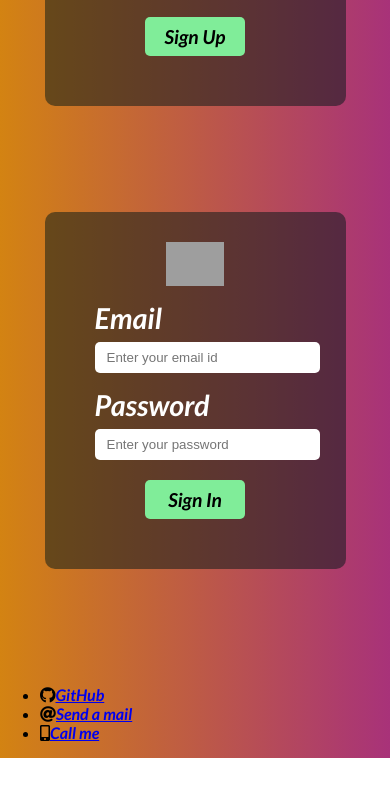
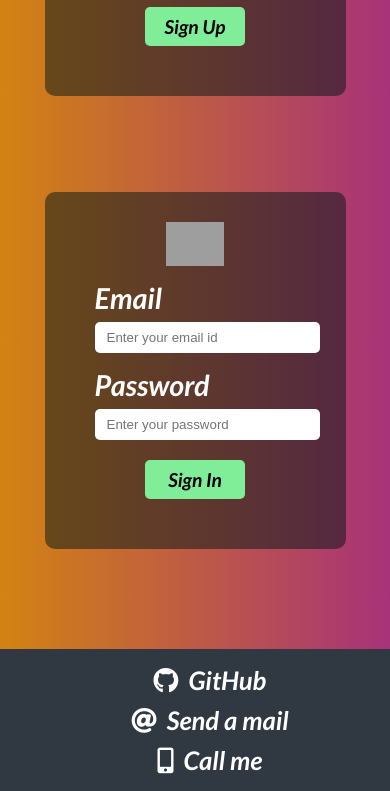
Before and after one commit to HimanshuMamgai/BookBus, a plain HTML site: page signin.html in a window 390 px wide. Shown: the part 674-1465 px from the top of the page. Before the commit the page ends 1432 px from the top, so only its background shows below. Drawn offline with Linux system fonts and the light colour scheme; grey boxes are pictures that could not be loaded.

Commit message:
Update signin.css

```diff
--- a/signin.css
+++ b/signin.css
@@ -116,6 +116,34 @@ hr {
     height: 60vh;
 }
 
+footer {
+    background-color: #303841;;
+    display: flex;
+    justify-content: space-around;
+    width: 100%;
+    height: 10vh;
+    position: relative;
+    bottom: 0;
+}
+
+.footer-links ul li {
+    list-style: none;
+    display: inline;
+    margin: 10px;
+}
+
+.footer-links ul li a {
+    text-decoration: none;
+    color: white;
+    padding: 10px;
+    font-size: 1.6rem;
+}
+
+i {
+    color: white;
+    font-size: 1.6rem;
+}
+
 @media screen and (max-width: 600px) {
 
     html, body {
@@ -133,6 +161,7 @@ hr {
     }
     section {
         flex-direction: column;
+        margin-bottom: 0;
     }
 
     .user {
@@ -142,11 +171,22 @@ hr {
 
     form {
         display: block;
-        margin-top: 50px;
+        margin-top: 30px;
         margin-bottom: 100px;
     }
 
     hr {
         display: none;
     }
+
+    footer {
+        position: static;
+        height: auto;
+        margin-top: 0;
+    }
+    .footer-links ul li {
+        display: block;
+        margin: 10px;
+        text-align: center;
+    }
 }
```
